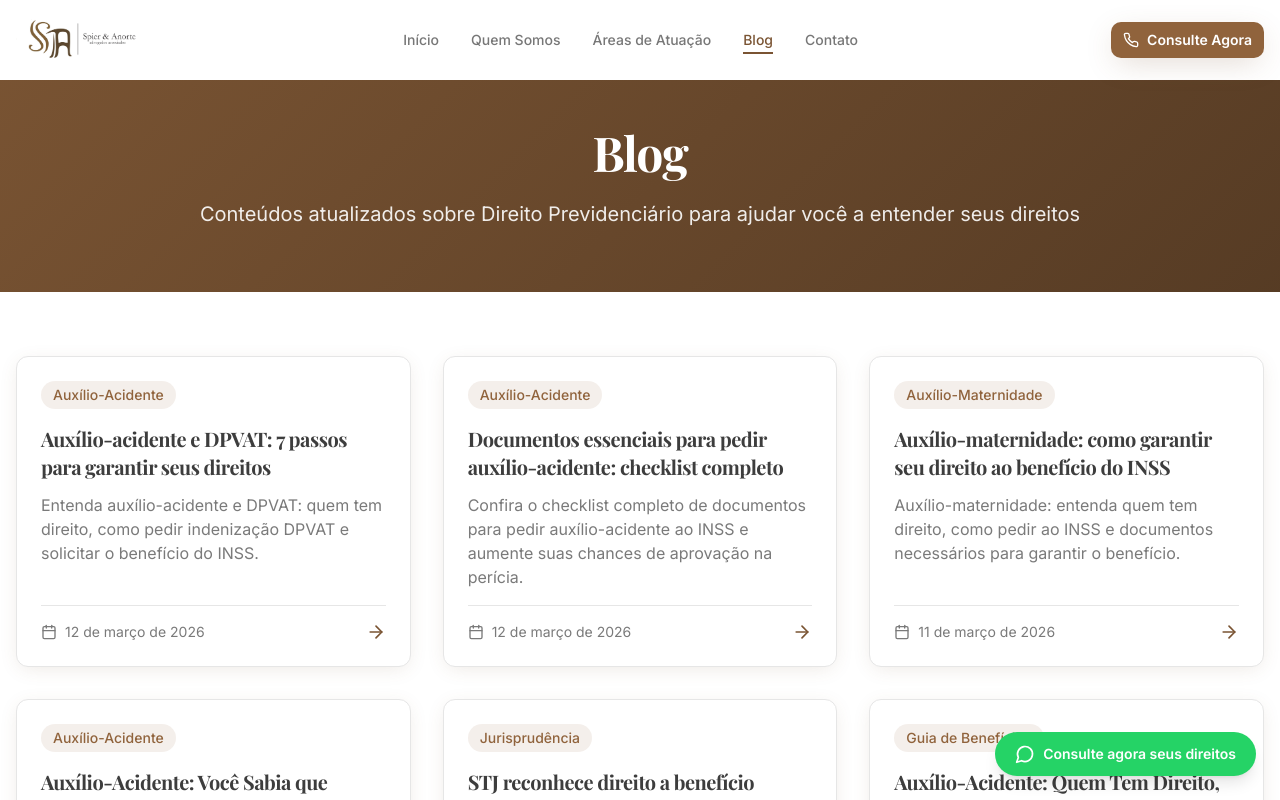
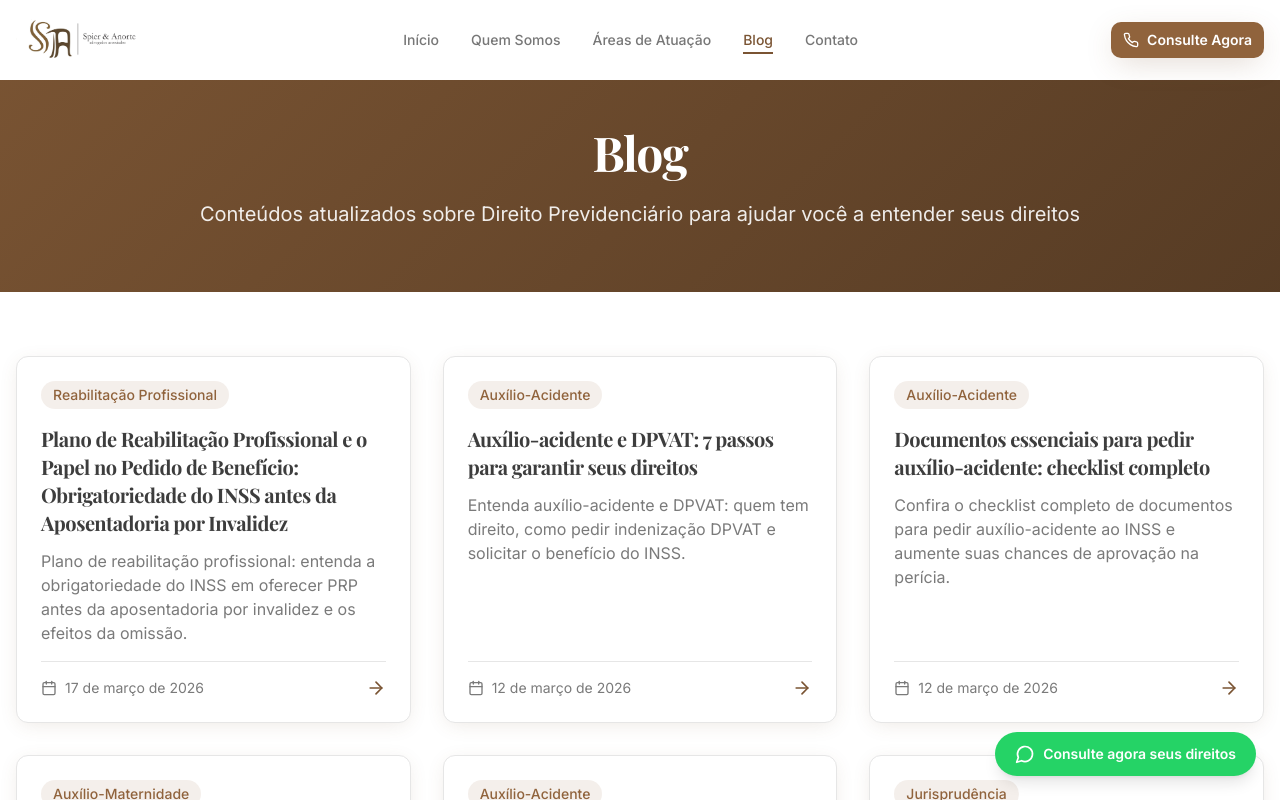
Before and after one commit to cassioanorte/sua-jornada-previdencia, a React (Vite) app: page /blog in a window 1280 px wide. Shown: the top 800 px of the page. Built offline with nearby package versions, Linux system fonts and the light colour scheme; the HTML template or start-up script is replaced by a standard one.

Commit message:
Add PRP blog post
Co-authored-by: cassioanorte <106702931+cassioanorte@users.noreply.github.com>

```diff
--- a/src/data/blogPosts.ts
+++ b/src/data/blogPosts.ts
@@ -1132,6 +1132,101 @@ Auxílio-acidente e DPVAT são recursos importantes para quem sofreu um acidente
     date: "12 de março de 2026",
     category: "Auxílio-Acidente",
     author: "Equipe Spier & Anorte"
+  },
+  {
+    id: "plano-de-reabilitacao-profissional",
+    title: "Plano de Reabilitação Profissional e o Papel no Pedido de Benefício: Obrigatoriedade do INSS antes da Aposentadoria por Invalidez",
+    excerpt: "Plano de reabilitação profissional: entenda a obrigatoriedade do INSS em oferecer PRP antes da aposentadoria por invalidez e os efeitos da omissão.",
+    content: `
+## Introdução
+
+O plano de reabilitação profissional é ferramenta essencial para preservar a vida laboral do segurado. Quando um trabalhador sofre incapacidade para sua função habitual, o INSS deve avaliar a possibilidade de reabilitação antes de conceder aposentadoria por invalidez. Neste artigo você encontrará explicações sobre o que é o plano de reabilitação profissional, quando o INSS é obrigado a oferecê‑lo, as consequências da omissão, como agir administrativamente e judicialmente e recomendações práticas para proteger seus direitos.
+
+## O que é o plano de reabilitação profissional?
+
+O plano de reabilitação profissional (PRP) consiste em um conjunto individualizado de ações — avaliações médicas e funcionais, tratamentos, terapias, adaptações de postos de trabalho, treinamentos e qualificação profissional — com o objetivo de recuperar, readaptar ou direcionar o segurado para uma nova atividade compatível com suas limitações. O foco é restituir, na medida do possível, a capacidade de trabalho e evitar que a aposentadoria por invalidez seja a primeira e imediata solução.
+
+## Base legal e princípio protetivo
+
+A obrigação de priorizar a reabilitação nasce da própria lógica do sistema previdenciário, que busca conservar a capacidade laboral sempre que for viável. Normas, manuais e orientações do INSS, bem como decisões da Justiça e da Previdência Social, reforçam que a aposentadoria por invalidez é medida de caráter excepcional, cabível quando esgotadas as possibilidades de reabilitação.
+
+## Quando o INSS deve oferecer o PRP antes da aposentadoria por invalidez?
+
+- **Avaliação inicial favorável à reabilitação:** se a perícia médica identificar limitação, mas também apontar potencial de recuperação ou readaptação, o INSS deve encaminhar o segurado ao PRP.
+- **Sequência de atos administrativos:** a perícia não deve simplesmente reconhecer incapacidade definitiva sem verificar e documentar a possibilidade de reabilitação.
+- **Exceções justificadas:** somente quando a incapacidade for comprovadamente irreversível ou quando não existirem alternativas razoáveis de reabilitação é legítimo o deferimento imediato da aposentadoria por invalidez.
+
+## Como o INSS implementa o PRP
+
+- **Perícia e encaminhamento:** o perito analisa se há viabilidade de reabilitação e, quando cabível, formaliza o encaminhamento ao programa de reabilitação.
+- **Plano individualizado:** equipe multidisciplinar elabora o plano com metas, intervenções (fisioterapia, terapia ocupacional, cursos) e prazo para ação.
+- **Acompanhamento e avaliação final:** durante o processo há monitoramento e, ao término, reavaliação da capacidade para retorno ao trabalho.
+
+## Consequências da omissão do PRP pelo INSS
+
+- **Vício do ato administrativo:** conceder aposentadoria por invalidez sem que tenha sido analisada ou oferecida reabilitação pode configurar ilegalidade ou nulidade do ato.
+- **Possibilidade de anulação ou revisão:** decisões judiciais e administrativas já reconheceram, em casos concretos, a necessidade de anular concessões que desconsideraram possibilidade de reabilitação. Nesses casos, o processo pode ser remetido para reanálise e encaminhamento ao PRP.
+- **Efeitos práticos para o segurado:** a ausência de reabilitação pode privar o segurado de oportunidades de reinserção, além de gerar discussões sobre retroatividade, continuidade do benefício e reenquadramento funcional.
+
+## Provas e documentos relevantes para demonstrar omissão
+
+- Relatórios e laudos médicos (perícia, especialistas, reabilitação).
+- Comunicações do INSS e decisões administrativas.
+- Histórico de tratamentos, exames e avaliações funcionais.
+- Pareceres de profissionais de reabilitação, terapeuta ocupacional, médico do trabalho.
+- Registro de tentativas de encaminhamento ou solicitação de PRP pelo segurado.
+
+## Como proceder administrativamente
+
+- **Solicitação formal:** protocole requerimento no Meu INSS solicitando encaminhamento ao PRP ou revisão da concessão, juntando documentos que provem a possibilidade de reabilitação.
+- **Pedido de informações:** peça cópia integral do processo administrativo e dos laudos periciais.
+- **Recurso administrativo:** se o pedido for negado, apresente recurso fundamentado, apontando a omissão e juntando prova técnica de viabilidade de reabilitação.
+
+## Quando buscar a via judicial
+
+- Esgotados os recursos administrativos ou diante de omissão reiterada, a ação judicial pode ser necessária para anular a concessão e obter determinação de encaminhamento ao PRP.
+- **Pedido de tutela de urgência:** em hipóteses de dano irreparável ou risco de perecimento de direito, é possível pleitear tutela antecipada que determine o encaminhamento imediato.
+- **Importância de prova técnica:** laudos e pareceres de especialistas aumentam as chances de sucesso judicial.
+
+## Casos práticos e jurisprudência
+
+Tribunais têm decidido que a falta de encaminhamento ao PRP, quando comprovada a viabilidade de reabilitação, configura nulidade do ato administrativo. Cada decisão, contudo, é casuística: o juiz analisa documentos médicos, perícias e a existência de registro do não encaminhamento. Assim, o sucesso do pleito depende de demonstração robusta da possibilidade de reabilitação e da omissão do INSS.
+
+## Recomendações para segurados e familiares
+
+- **Exija transparência:** peça acesso ao processo administrativo e cópia dos laudos periciais.
+- **Documente tudo:** protocolos, comunicações, laudos, exames e contatos com o INSS.
+- **Busque pareceres técnicos:** profissionais de reabilitação ocupacional, médico do trabalho e fisiatra podem produzir pareceres que demonstram viabilidade de reabilitação.
+- **Considere suporte jurídico:** um advogado previdenciário orienta sobre prazos, recursos e medidas judiciais adequadas.
+- **Pense na reabilitação como oportunidade:** quando viável, o PRP pode possibilitar formação para nova função, mantendo renda e autonomia.
+
+## Perguntas frequentes (FAQs)
+
+#### O INSS é sempre obrigado a oferecer PRP antes de conceder aposentadoria por invalidez?
+Não sempre. A obrigação existe quando há possibilidade razoável de reabilitação. Se a incapacidade for irreversível, a aposentadoria por invalidez pode ser concedida sem PRP.
+
+#### Como eu sei se havia possibilidade de reabilitação no meu caso?
+Reúna laudos, descreva suas limitações funcionais e peça pareceres de especialistas (fisiatra, médico do trabalho, terapeuta ocupacional). Esses documentos ajudam a demonstrar viabilidade técnica de reabilitação.
+
+#### O que faço se a aposentadoria por invalidez foi concedida sem oferta de PRP?
+Protocole pedido de reavaliação no Meu INSS, solicite cópia do processo, junte pareceres técnicos e, se necessário, ingresse com recurso administrativo ou ação judicial.
+
+#### Quanto tempo leva um plano de reabilitação profissional?
+O tempo varia conforme a complexidade do caso e das intervenções propostas. Pode durar meses, com avaliações periódicas.
+
+#### O PRP garante emprego no final do processo?
+O PRP visa qualificar e readaptar o segurado, mas não garante vaga específica. Em alguns casos há parcerias para recolocação, mas o resultado depende do mercado e das condições individuais.
+
+#### A anulação da aposentadoria por invalidez pode obrigar o segurado a voltar a trabalhar?
+A anulação do ato administrativo significa que o processo voltará para reavaliação. Isso não implica retorno imediato ao trabalho; cada caso será reavaliado conforme a capacidade ao final do PRP.
+
+## Conclusão
+
+O plano de reabilitação profissional é peça-chave do sistema previdenciário para preservar a capacidade laboral e evitar medidas extremas como a aposentadoria por invalidez quando existirem alternativas viáveis. O INSS deve avaliar e, quando cabível, oferecer o PRP antes de conceder aposentadoria por invalidez. A omissão dessa etapa pode gerar nulidade da concessão e abrir caminho para revisão administrativa ou judicial. Para proteger seus direitos, documente tudo, busque pareceres técnicos e, se necessário, procure orientação jurídica especializada.
+    `,
+    date: "17 de março de 2026",
+    category: "Reabilitação Profissional",
+    author: "Equipe Spier & Anorte"
   }
 ];
 
```
